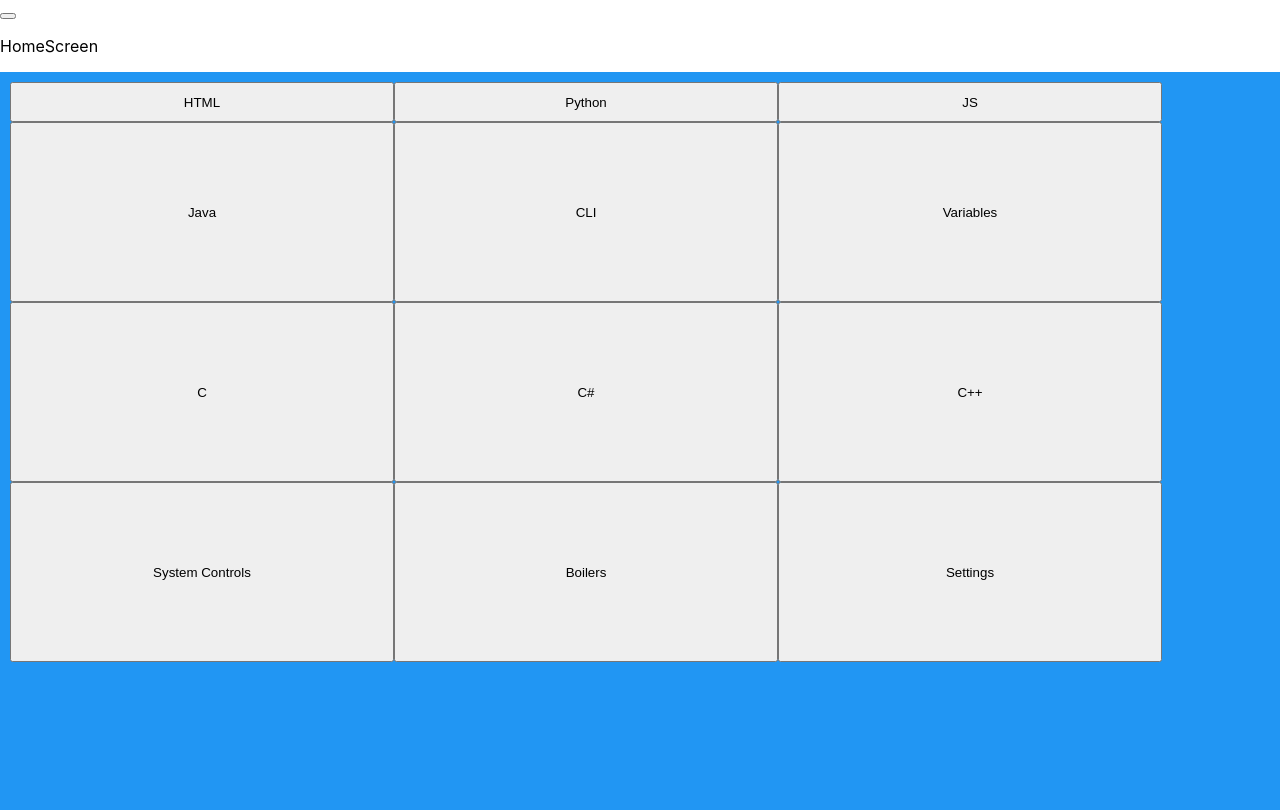
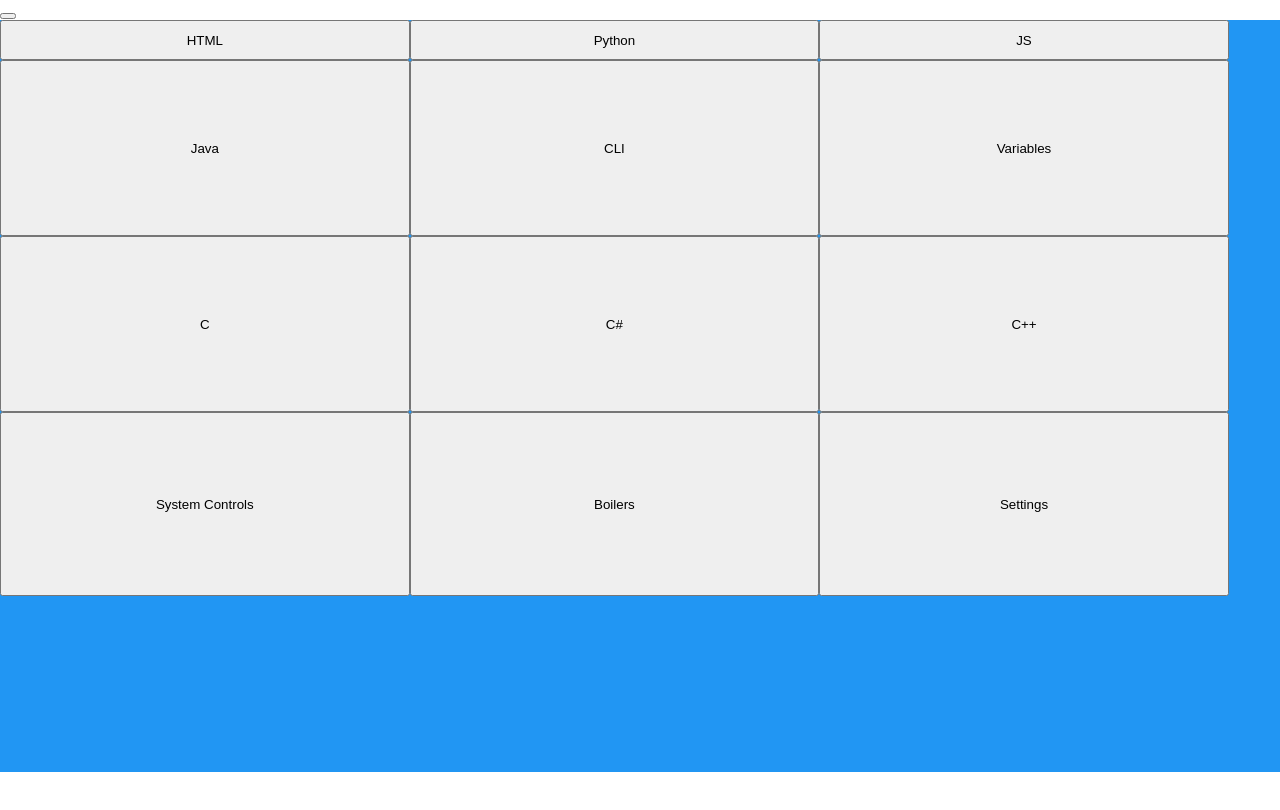
Before and after one commit to bellingarc/code-companion, a React (Create React App) app: page / in a window 1280 px wide. Shown: the top 810 px of the page. Built offline with nearby package versions, Linux system fonts and the light colour scheme.

Commit message:
working copy to clipboard

```diff
--- a/src/components/Screen.css
+++ b/src/components/Screen.css
@@ -1,14 +1,14 @@
 .grid-container {
   display: grid;
   size: 100%;
-  grid-template-columns: 30vw 30vw 30vw;
-  grid-template-rows: 5vh 22.5vh 22.5vh 22.5vh 22.5vh;
+  grid-template-columns: 32vw 32vw 32vw;
+  grid-template-rows: 5vh 22vh 22vh 23vh 22vh;
   background-color: #2196F3;
-  padding: 10px;
+
 }
 .grid-item {
   background-color: rgba(231, 12, 12, 0.8);
   border: 1px solid rgba(0, 0, 0, 0.8);
-  padding: 20px;
+
   text-align: center;
 }
--- a/src/components/Screen.js
+++ b/src/components/Screen.js
@@ -1,11 +1,9 @@
 import React, { useState, createContext } from "react"
 import {  BrowserRouter as Router,  Switch,  Route} from "react-router-dom"
 import HomeScreen from "./macros/Home"
-import languages from "./macros/Home2"
 import LanguageMenu from "./macros/LanguageMenu"
 import ContentMenu from "./macros/ContentMenu"
 import "./Screen.css"
-const user = require("../userProfile.json")
 export const UserContext = createContext(null)
 function Screen() {
   const [languageSelection, setLanguageSelection] = useState()
--- a/src/components/macros/ContentMenu.js
+++ b/src/components/macros/ContentMenu.js
@@ -1,12 +1,20 @@
-import React, { useContext } from "react"
+import React, { useState, useContext } from "react"
 import { useHistory } from "react-router-dom"
 import { UserContext } from "../Screen"
-import languages from "./Home2"
 
 function ContentMenu({ languageSelection }) {
   const { setLanguageSelection } = useContext(UserContext)
   const history = useHistory()
+  const [copySuccess, setCopySuccess] = useState('')
 
+  const copyToClipBoard = async copyMe => {
+    try {
+      await navigator.clipboard.writeText(copyMe);
+      setCopySuccess('Copied!');
+    } catch (err) {
+      setCopySuccess('Failed to copy!');
+    }
+  }
   function renderHomeScreen(setLanguageSelection) {
     setLanguageSelection(null)
     history.push("/home")
@@ -17,13 +25,12 @@ function ContentMenu({ languageSelection }) {
       <button onClick={() => renderHomeScreen(setLanguageSelection)}>
         Home
       </button>
-      <p>ContentMenu</p>
       <div className="grid-container">
         {languageSelection.map((language) => {
           return (
             <button
               key={language.attName}
-              onClick={() => console.log("Howdy")}
+              onClick={() => copyToClipBoard(language.code)}
             >
               {language.attName}
             </button>
--- a/src/components/macros/Home.js
+++ b/src/components/macros/Home.js
@@ -1,13 +1,11 @@
-import React, { useContext } from "react"
-import { useParams, Link, useHistory } from "react-router-dom"
-import LanguageMenu from "./LanguageMenu"
+import React, { useState, useRef, useContext } from "react"
+import {  useHistory } from "react-router-dom"
 import languages from "./Home2"
 import { UserContext } from "../Screen"
 
 function HomeScreen() {
   const { setLanguageSelection } = useContext(UserContext)
   const history = useHistory()
-
   function renderLanguageMenu(item, setLanguageSelection) {
   const languageIndex = languages.findIndex(
     (element) => element.parentName === item
@@ -22,10 +20,7 @@ function renderHomeScreen(setLanguageSelection) {
 }
   return (
     <>
-      <button
-        onClick={() => renderHomeScreen(setLanguageSelection)}
-      ></button>
-      <p>HomeScreen</p>
+      <button></button>
       <div className="grid-container">
         {languages.map((language) => {
           return (
--- a/src/components/macros/Home2.js
+++ b/src/components/macros/Home2.js
@@ -6,7 +6,7 @@ const languages = [
         contentName: "ARBITRARY TAG WITH GLOBAL ATTS",
         code: "<ARB></ARB>",
         attributes: [
-          { attName: "id", code: "id=('')" },
+          { attName: "id", code: " id=('')" },
           { attName: "class", code: " class=('')" },
           { attName: "style", code: " style=('')" },
           { attName: "dir", code: " dir=('')" },
--- a/src/components/macros/LanguageMenu.js
+++ b/src/components/macros/LanguageMenu.js
@@ -1,7 +1,6 @@
 import React, { useContext } from "react"
 import { useHistory } from "react-router-dom"
 import { UserContext } from "../Screen"
-import languages from "./Home2"
 
 function LanguageMenu({ languageSelection }) {
   const { setLanguageSelection } = useContext(UserContext)
@@ -26,7 +25,6 @@ function LanguageMenu({ languageSelection }) {
       <button onClick={() => renderHomeScreen(setLanguageSelection)}>
         Home
       </button>
-      <p>LanguageMenu</p>
       <div className="grid-container">
         {languageSelection.map((language) => {
           return (
```
